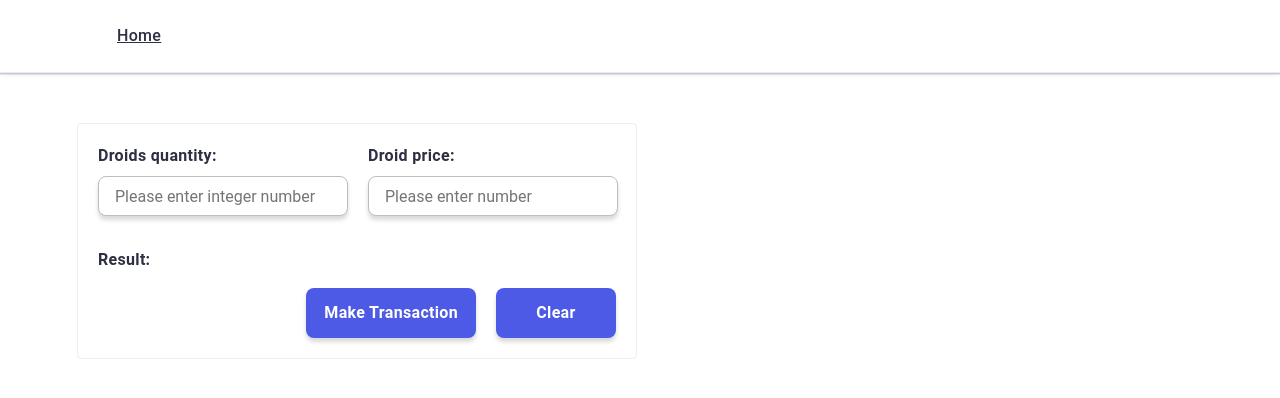
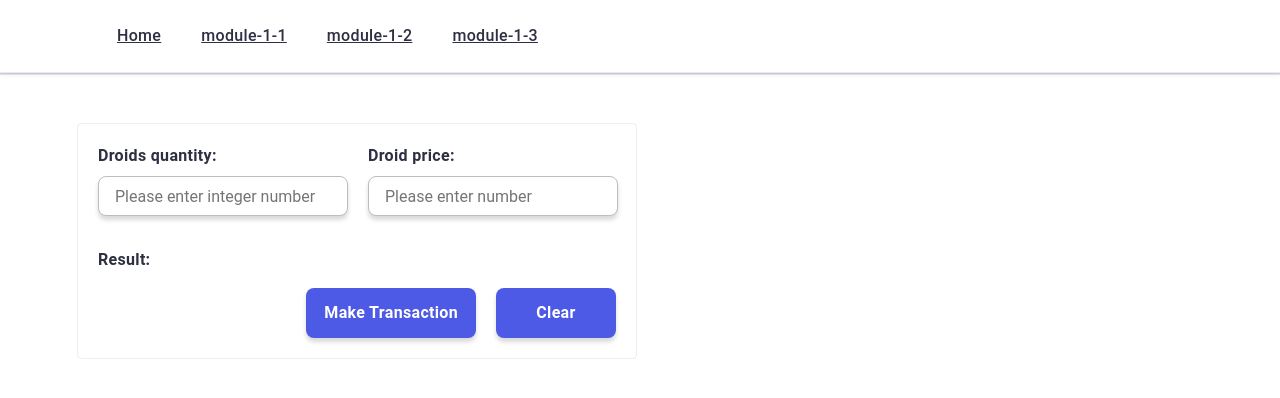
Before and after one commit to VPresich/goit-js-homeworks, a plain HTML site: page module-1-1.html in a window 1280 px wide. Drawn offline with nearby package versions, Linux system fonts and the light colour scheme.

Commit message:
Рефакторинг

```diff
--- a/css/base/common.css
+++ b/css/base/common.css
@@ -8,7 +8,8 @@
   text-decoration: none;
 }
 
-ol, ul {
+ol,
+ul {
   list-style-type: none;
   margin-top: 0;
   margin-bottom: 0;
@@ -44,3 +45,10 @@ body {
   padding-top: 50px;
   padding-bottom: 50px;
 }
+
+.accent-color {
+  color: var(--iris);
+}
+
+.active {
+}
--- a/module-1-1.html
+++ b/module-1-1.html
@@ -3,7 +3,7 @@
   <head>
     <meta charset="UTF-8" />
     <meta name="viewport" content="width=device-width, initial-scale=1.0" />
-    <title>task-1</title>
+    <title>test of task 1</title>
     <link rel="preconnect" href="https://fonts.googleapis.com" />
     <link rel="preconnect" href="https://fonts.gstatic.com" crossorigin />
     <link
@@ -22,6 +22,23 @@
         <ul class="site-navigation">
           <li class="site-navigation-item">
             <a class="site-navigation-item-link" href="./index.html">Home</a>
+          </li>
+          <li class="site-navigation-item">
+            <a
+              class="site-navigation-item-link accent-color"
+              href="./module-1-1.html"
+              >module-1-1</a
+            >
+          </li>
+          <li class="site-navigation-item">
+            <a class="site-navigation-item-link" href="./module-1-2.html"
+              >module-1-2</a
+            >
+          </li>
+          <li class="site-navigation-item">
+            <a class="site-navigation-item-link" href="./module-1-3.html"
+              >module-1-3</a
+            >
           </li>
         </ul>
       </div>
```
Also changed, not shown: index.html (+6 -2 lines), module-1-2.html (+18 -1 lines), module-1-3.html (+18 -1 lines).
